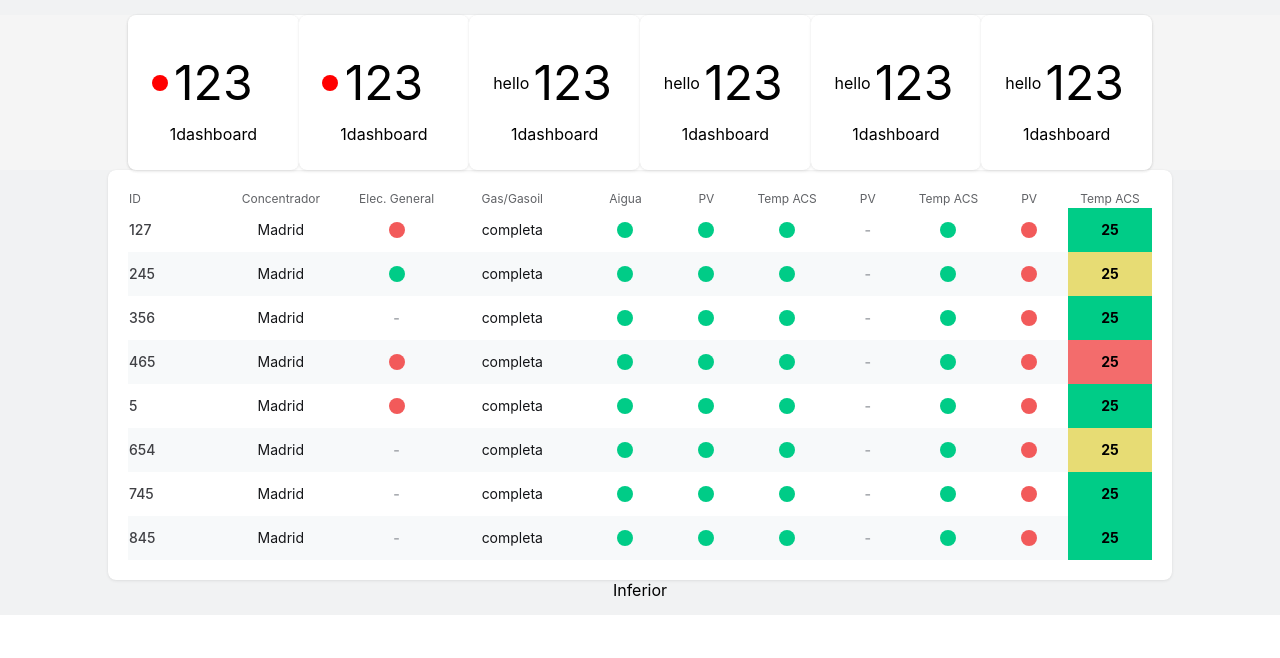
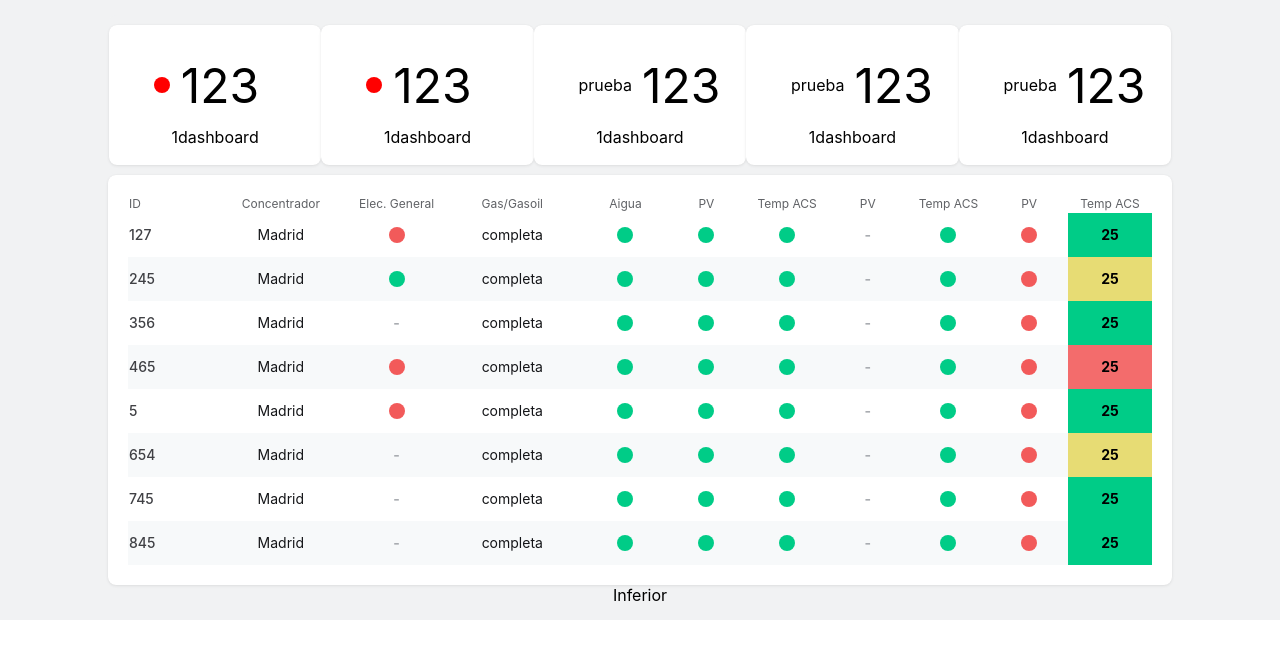
Before and after one commit to kiupets/dashboard, a React (Create React App) app: page / in a window 1280 px wide. Shown: the top 658 px of the page. Built offline with nearby package versions, Linux system fonts and the light colour scheme.

Commit message:
FP-9-Reusable mejorado

```diff
--- a/src/App.js
+++ b/src/App.js
@@ -2,7 +2,6 @@ import './App.css';
 import Dashboard from './pages/Dashboard/Dashboard';
 
 function App() {
-  console.log('Application de na');
   return (
     <div className="App">
       <Dashboard />
--- a/src/components/componente/Container.jsx
+++ b/src/components/componente/Container.jsx
@@ -5,7 +5,7 @@ import Dot from '../shared/Dot/Dot'
 
 const widgetData = [
     { number: '123', string: '1dashboard', icon: <Dot style={{ backgroundColor: 'red' }} /> },
-    { number: '123', string: '1dashboard', icon: <Dot style={{ backgroundColor: 'red' }} /> },
+    { number: '123', string: '1dashboard', icon: <Dot style={{ backgroundColor: 'green' }} /> },
     { number: '123', string: '1dashboard' },
     { number: '123', string: '1dashboard' },
     { number: '123', string: '1dashboard' },
--- a/src/components/componente/container.css
+++ /dev/null
@@ -1,11 +0,0 @@
-.container {
-display: flex;
-align-items: center;
-justify-content: center;
-/* padding: 0px 0px 20px; */
-width:80%;
-height: 155px;
-background: #FFFFFF;
-box-shadow: 0px 0px 1px rgba(64, 65, 69, 0.08), 0px 1px 3px rgba(64, 65, 69, 0.1);
-border-radius: 8px;
-}
--- a/src/components/shared/Span/Span.jsx
+++ b/src/components/shared/Span/Span.jsx
@@ -2,7 +2,7 @@ import React from "react";
 import "./Span.css";
 
 const Span = (props) => {
-  console.log({ ...props })
+
   return <span {...props}>{props.label}</span>;
 };
 
--- a/src/components/widget/Widget.jsx
+++ b/src/components/widget/Widget.jsx
@@ -7,7 +7,7 @@ const Widget = ({ string, number, icon }) => {
         <div className='widget'>
             <div className='items'>
                 <div className='icon-number'>
-                    <Span label={icon ? icon : "hello"} />
+                    <Span style={{ marginRight: "10px" }} label={icon ? icon : "prueba"} />
                     <Span style={{ fontSize: '48px' }} label={number} />
                     <Span style={{ visibility: 'hidden' }} label={icon} />
                 </div>
--- a/src/components/widget/widget.css
+++ b/src/components/widget/widget.css
@@ -1,22 +1,21 @@
-.widget{
-
+.widget {
     display: flex;
     flex-direction: column;
     justify-content: space-around;
     align-items: center;
-    width: 283px;
-    height: 155px;
+    width: 285px;
+    height: 140px;
     background-color: rgb(255, 255, 255);
     border-radius: 5px;
-    box-shadow: 0px 0px 1px rgba(64, 65, 69, 0.08), 0px 1px 3px rgba(64, 65, 69, 0.1);
-border-radius: 8px;
+    box-shadow: 0px 0px 1px rgba(64, 65, 69, 0.08),
+    0px 1px 3px rgba(64, 65, 69, 0.1);
+    border-radius: 8px;
+    }
 
-}
-
-.icon-number {
+    .icon-number {
     width: 123px;
     height: 83px;
     display: flex;
     justify-content: space-between;
     align-items: center;
-}
+    }
--- a/src/pages/Top/Top.jsx
+++ b/src/pages/Top/Top.jsx
@@ -1,11 +1,32 @@
-import React from 'react'
-import Container from '../../components/componente/Container'
+import React from "react";
 import Dot from '../../components/shared/Dot/Dot'
+import Widget from "../../components/widget/Widget";
 import './Top.css'
+
 const Top = () => {
+
+    const widgetData = [
+        {
+            number: "123",
+            string: "1dashboard",
+            icon: <Dot style={{ backgroundColor: "red" }} />,
+        },
+        {
+            number: "123",
+            string: "1dashboard",
+            icon: <Dot style={{ backgroundColor: "red" }} />,
+        },
+        { number: "123", string: "1dashboard" },
+        { number: "123", string: "1dashboard" },
+        { number: "123", string: "1dashboard" },
+
+    ];
+    const widgets = widgetData.map((w) => (
+        <Widget number={w.number} string={w.string} icon={w.icon} />
+    ));
     return (
         <div className='top'>
-            <Container />
+            {widgets}
         </div>
     )
 }
--- a/src/pages/Top/top.css
+++ b/src/pages/Top/top.css
@@ -1,9 +1,11 @@
 .top{
-    background-color: #f5f5f5;
-    /* height: 100vh;
-    width: 100vw; */
     display: flex;
-    flex-direction: column;
-    justify-content: center;
+    justify-content: space-between;
     align-items: center;
-}
+    width: 83%;
+    margin: auto;
+    background-color: #f1f2f3;
+    padding: 10px 0px 10px 0;
+    border-radius: 8px;
+    border-radius: 8px;
+    }
```
